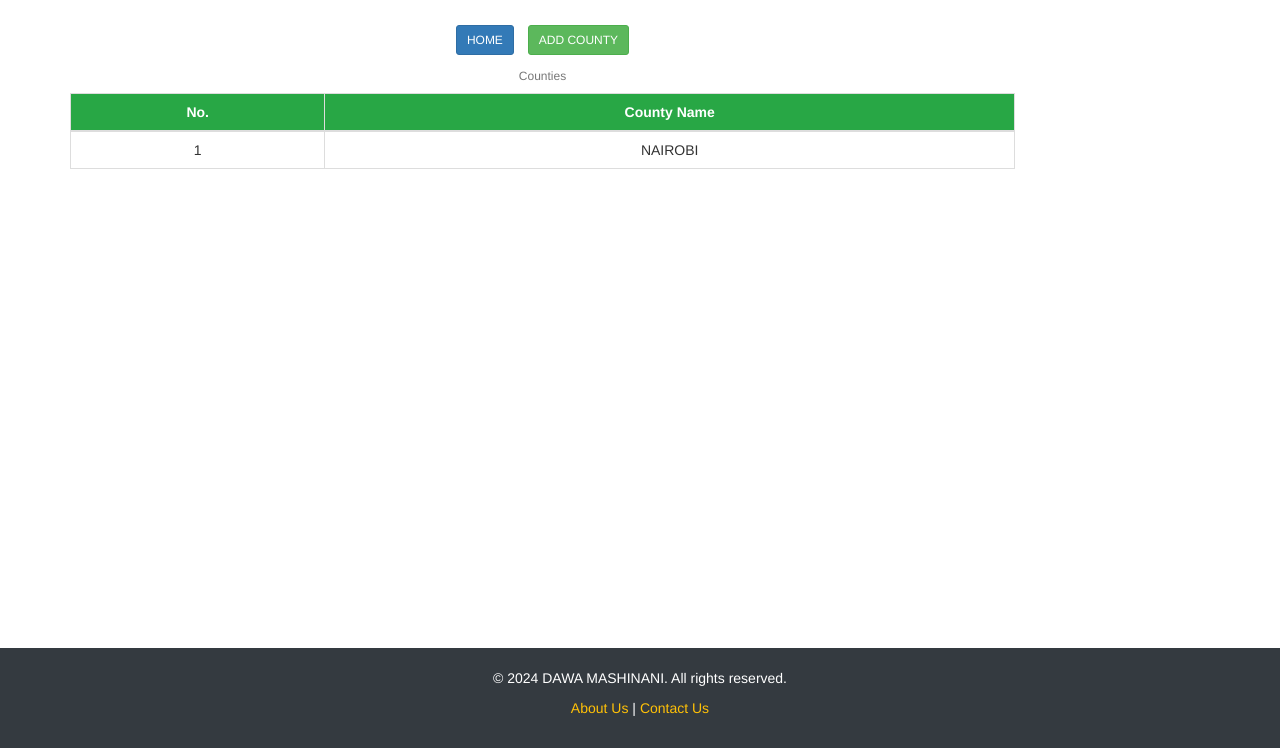
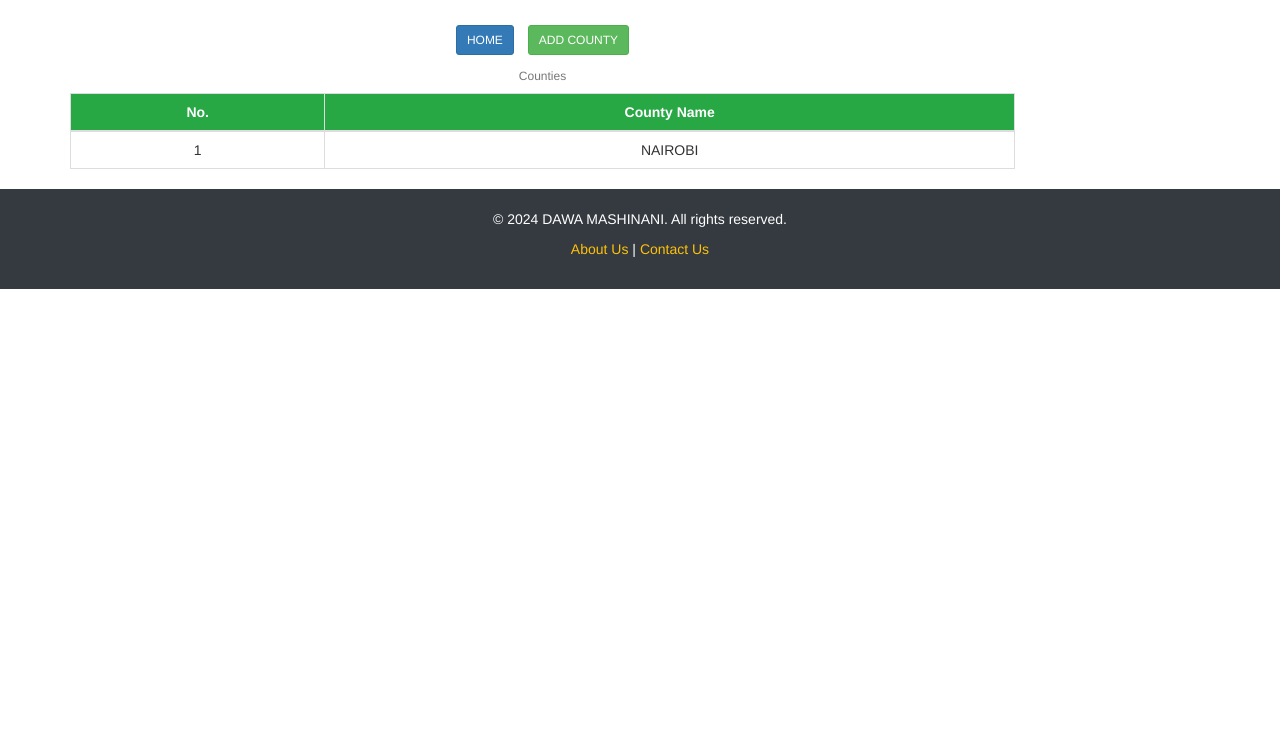
Before and after one commit to KenThumi/DawaMashinani, a Django app: page /searchCounty/ in a window 1280 px wide. Shown: the part 52-800 px from the top of the page. Run offline with Django 5.2, Linux system fonts and the light colour scheme; a user stored in the database is signed in; data comes from the database, SQL or seed files in the repository; both versions use the stored data as it was after the commit; some libraries are stand-ins or nearby versions.

Commit message:
Removed fixed footer css

```diff
--- a/counties_app/templates/base.layout.html
+++ b/counties_app/templates/base.layout.html
@@ -15,9 +15,9 @@
             padding: 20px 0;
             text-align: center;
             margin-top: auto;
-            position: fixed;
+            /* position: fixed;
             left: 0;
-            bottom: 0;
+            bottom: 0; */
             width: 100%;
             z-index: 1000; /* Ensures it stays on top */
         }
```
Also changed, not shown: db.sqlite3.
